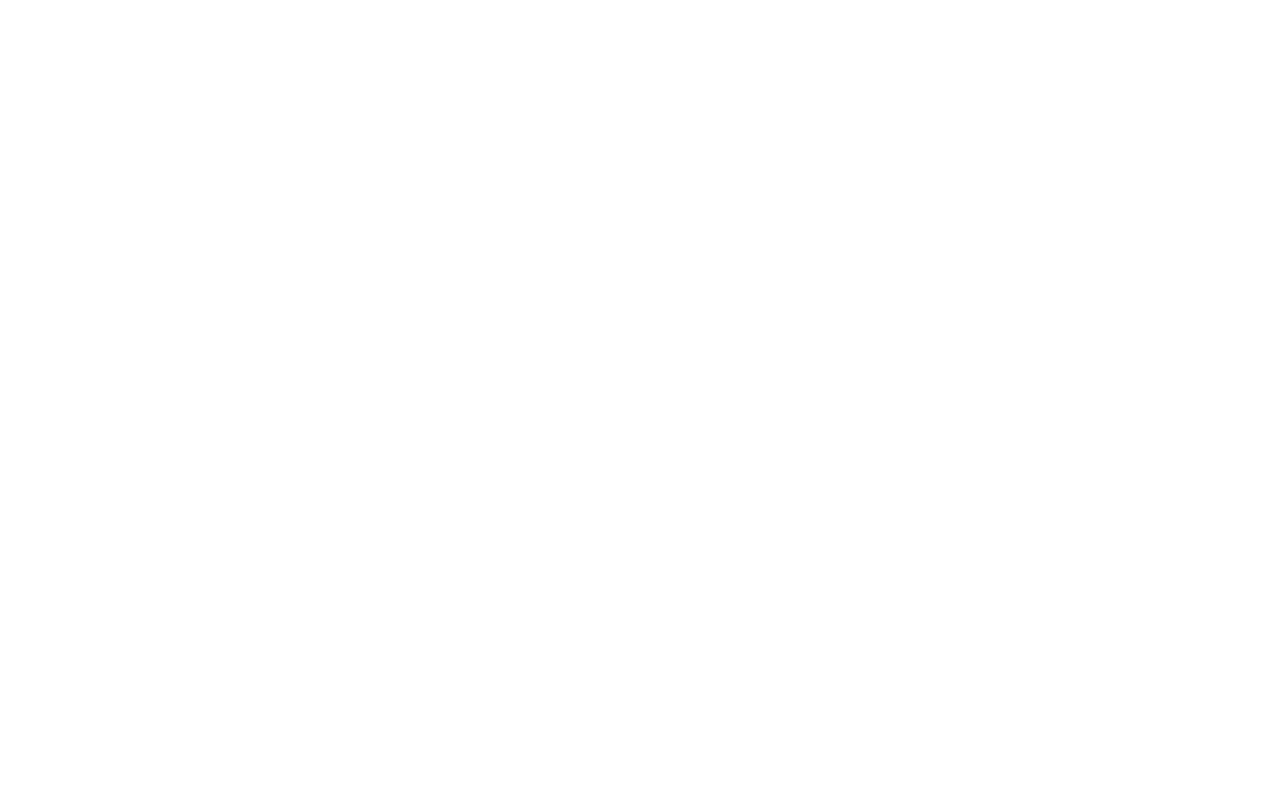
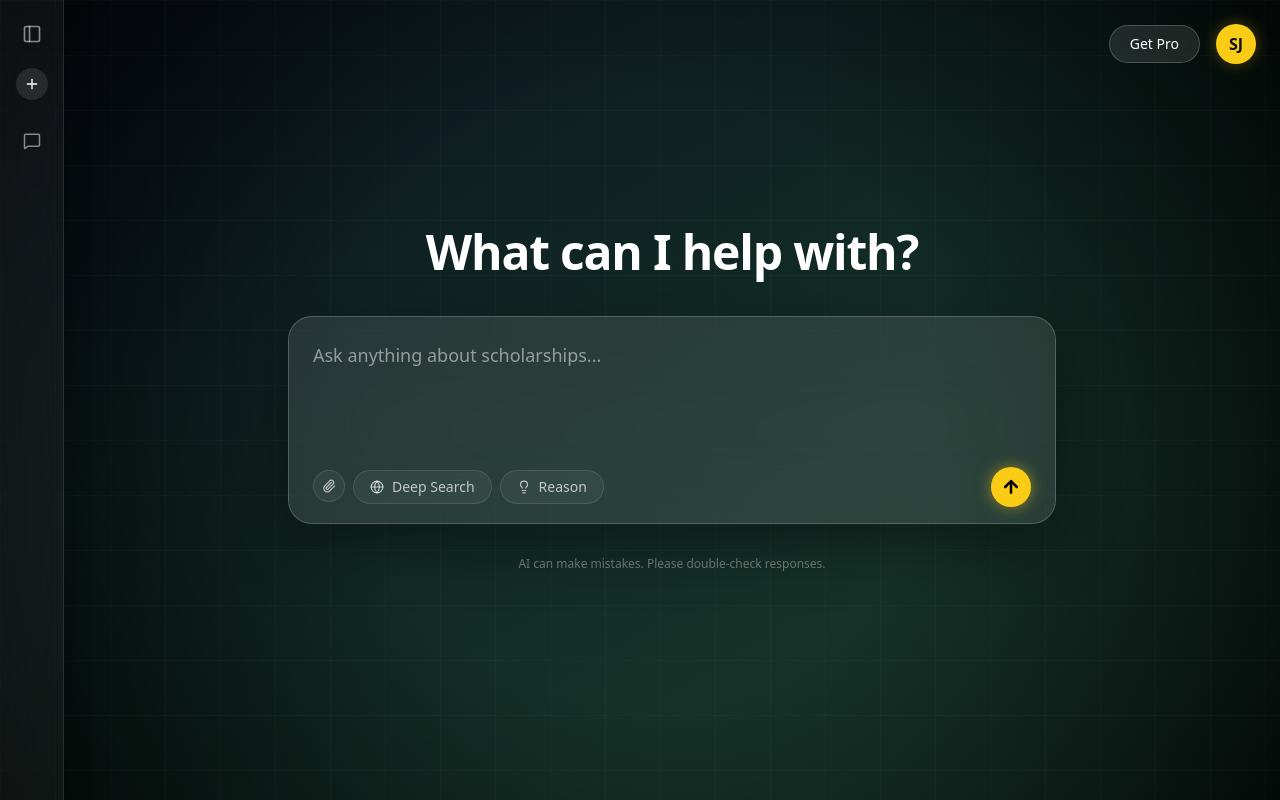
Before and after one commit to ParijaSharma/Vidyarthi_Sarthi, a React (Vite) app in the folder scholar-ai/: page /chat in a window 1280 px wide. Before the commit this address had no page. Built offline with nearby package versions, Linux system fonts and the light colour scheme.

Commit message:
fixed code

```diff
--- a/scholar-ai/src/App.jsx
+++ b/scholar-ai/src/App.jsx
@@ -4,7 +4,10 @@
 import AuthPanel from "./components/authPanel";
 import Dashboard from "./pages/dashboard";
 import Questions from "./pages/questions";
+import ChatPage from "./pages/chat";
+import DashboardLayout from "./layout/DashboardLayout";
 import { useState } from "react";
+
 import { BrowserRouter, Routes, Route } from "react-router-dom";
 
 /* Landing Page Component */
@@ -40,15 +43,17 @@
 /* Main App Router */
 function App() {
   return (
+    <Routes>
+      {/* Landing page */}
+      <Route path="/" element={<LandingPage />} />
 
-      <Routes>
-        <Route path="/" element={<LandingPage />} />
-        <Route path="/questions" element={<Questions />} />
-        <Route path="/dashboard" element={<Dashboard />} />
-      </Routes>
+      {/* Dashboard layout wrapper */}
+      <Route path="/dashboard" element={<DashboardLayout />}>
+        <Route index element={<Dashboard />} />
+      </Route>
 
-
+      <Route path="/chat" element={<ChatPage />} />
+    </Routes>
   );
 }
-
 export default App;
--- a/scholar-ai/src/components/Sidebar.jsx
+++ b/scholar-ai/src/components/Sidebar.jsx
@@ -8,15 +8,15 @@
   GraduationCap,
   Sparkles
 } from "lucide-react";
-
+import { useNavigate } from "react-router-dom";
 import React from "react";
 
 export default function Sidebar() {
     return (
-        <aside className="w-64 min-h-screen bg-white shadow-lg p-6">
+        <aside className="w-64 bg-white border-r border-gray-200  px-4 py-4">
 
             {/* LOGO AREA */}
-            <div className="flex items-center gap-3 mb-8 border-b w-full pb-2">
+            <div className="flex items-center gap-3 mb-4 border-b w-full pb-5">
                 <div className="w-10 h-10 rounded-xl
                                 bg-gradient-to-br from-yellow-300 to-yellow-500
                                 flex items-center justify-center shadow-md">
@@ -32,7 +32,7 @@
             <nav className="space-y-2.5">
                 <SidebarItem icon={<LayoutDashboard size={18}/>} label="Overview" />
                 <SidebarItem icon={<User size={18}/>} label="Profile" />
-                <SidebarItem icon={<Sparkles size={18}/>} label="AI chat" />
+                 <SidebarItem icon={<Sparkles size={18}/>} label="AI chat" path="/chat" />
                 <SidebarItem icon={<FileText size={18}/>} label="Applications" />
                 <SidebarItem icon={<Bell size={18}/>} label="Notifications" />
                 <SidebarItem icon={<Settings size={18}/>} label="Settings" />
@@ -42,9 +42,13 @@
         </aside>
     );
 }
-function SidebarItem({icon,label}) {
+function SidebarItem({ icon, label, path }) {
+  const navigate = useNavigate();
+
   return (
-        <div className="flex items-center gap-3 px-4 py-3 rounded-xl
+    <div
+      onClick={() => path && navigate(path)}
+      className="flex items-center gap-3 px-4 py-3 rounded-xl
                  text-gray-500 cursor-pointer
                  hover:bg-yellow-50 hover:text-yellow-600
                  transition-all duration-200">
--- /dev/null
+++ b/scholar-ai/src/layout/DashboardLayout.jsx
@@ -0,0 +1,20 @@
+import Sidebar from "../components/Sidebar";
+import Topbar from "../components/Topbar";
+import { Outlet } from "react-router-dom";
+
+export default function DashboardLayout() {
+  return (
+    <div className="flex min-h-screen bg-gray-100">
+
+      <Sidebar />
+
+      <div className="flex flex-col w-full">
+        <Topbar />
+        <div className="">
+          <Outlet />
+        </div>
+      </div>
+
+    </div>
+  );
+}
--- /dev/null
+++ b/scholar-ai/src/pages/chat.jsx
@@ -0,0 +1,73 @@
+import React from 'react';
+import { Paperclip, Globe, Lightbulb, ArrowUp, PanelLeft, Plus, MessageSquare } from 'lucide-react';
+
+export default function ChatPage() {
+  return (
+    <div className="w-full flex bg-gradient-to-br from-[#0b1220] via-[#112a24] to-[#1a3d2f] text-white relative overflow-hidden">
+
+      {/* Background Gradients & Grid */}
+      <div className="pointer-events-none absolute inset-0 bg-[radial-gradient(circle_at_center,transparent_40%,rgba(0,0,0,0.85))] z-0" />
+      <div className="absolute inset-0 glass-grid opacity-30 z-0"></div>
+
+      {/* Minimal Sidebar (Like the screenshot) */}
+      <div className="w-16 h-screen border-r border-white/10 flex flex-col items-center py-6 gap-6 bg-white/5 backdrop-blur-xl z-10 shadow-[4px_0_24px_rgba(0,0,0,0.2)]">
+        <button className="text-white/50 hover:text-white transition-colors"><PanelLeft size={20}/></button>
+        <button className="w-8 h-8 rounded-full bg-white/10 hover:bg-white/20 flex items-center justify-center transition-colors"><Plus size={16}/></button>
+        <button className="text-white/50 hover:text-white transition-colors mt-2"><MessageSquare size={18}/></button>
+      </div>
+
+      {/* Top Right Header Elements */}
+      <div className="absolute top-6 right-6 flex items-center gap-4 z-10">
+        <button className="bg-white/10 backdrop-blur-md border border-white/20 px-5 py-2 rounded-full text-sm font-medium hover:bg-white/20 transition-all">
+          Get Pro
+        </button>
+        <div className="w-10 h-10 rounded-full bg-yellow-400 text-[#0b1220] flex items-center justify-center font-bold shadow-[0_0_15px_rgba(250,204,21,0.3)]">
+          SJ
+        </div>
+      </div>
+
+      {/* Main Centered Content */}
+      <div className="flex-1 flex flex-col items-center justify-center px-4 z-10 relative">
+        <h1 className="text-4xl md:text-5xl font-bold mb-10 tracking-tight">
+          What can I help with?
+        </h1>
+
+        {/* Big Glass Input Container */}
+        <div className="w-full max-w-3xl bg-white/10 backdrop-blur-2xl border border-white/20 rounded-3xl p-4 shadow-[0_20px_60px_rgba(0,0,0,0.4)] transition-all focus-within:bg-white/[0.12] focus-within:border-white/30">
+
+          <textarea
+            placeholder="Ask anything about scholarships..."
+            className="w-full bg-transparent text-white placeholder-white/50 text-lg resize-none outline-none min-h-[120px] p-2"
+          ></textarea>
+
+          {/* Action Buttons inside Input */}
+          <div className="flex justify-between items-center mt-2 px-2">
+            <div className="flex flex-wrap gap-2">
+              <button className="flex items-center justify-center w-8 h-8 rounded-full bg-white/5 border border-white/10 text-white/70 hover:bg-white/15 hover:text-white transition-all">
+                <Paperclip size={14} />
+              </button>
+              <button className="flex items-center gap-2 px-4 py-1.5 rounded-full bg-white/5 border border-white/10 text-sm font-medium text-white/70 hover:bg-white/15 hover:text-white transition-all">
+                <Globe size={14} /> Deep Search
+              </button>
+              <button className="flex items-center gap-2 px-4 py-1.5 rounded-full bg-white/5 border border-white/10 text-sm font-medium text-white/70 hover:bg-white/15 hover:text-white transition-all">
+                <Lightbulb size={14} /> Reason
+              </button>
+            </div>
+
+            {/* Send Button */}
+            <button className="w-10 h-10 rounded-full bg-yellow-400 hover:bg-yellow-500 text-black flex items-center justify-center shadow-[0_0_15px_rgba(250,204,21,0.5)] transition-transform hover:scale-105">
+              <ArrowUp size={20} className="stroke-[3]" />
+            </button>
+          </div>
+
+        </div>
+
+        {/* Footer Text */}
+        <div className="mt-8 text-center flex flex-col items-center gap-3">
+           <p className="text-xs text-white/40">AI can make mistakes. Please double-check responses.</p>
+        </div>
+      </div>
+
+    </div>
+  );
+}
--- a/scholar-ai/src/pages/dashboard.jsx
+++ b/scholar-ai/src/pages/dashboard.jsx
@@ -1,12 +1,13 @@
 import React from 'react';
-import  Sidebar from '../components/Sidebar';
-import  Topbar from '../components/Topbar';
+// import  Sidebar from '../components/Sidebar';
+// import  Topbar from '../components/Topbar';
 import  StatCard from '../components/StatCard';
 import ScholarshipSection from '../components/ScholarshipSection';
 import { GraduationCap, FileText, Trophy, Clock } from "lucide-react";
 import Questions from "./questions";
 import { useState , useEffect} from "react";
-import { useNavigate } from "react-router-dom";
+// import { Outlet } from "react-router-dom";
+// import { useNavigate } from "react-router-dom";
 export default function Dashboard() {
     //const [isPersonalized, setIsPersonalized] = useState(false);
     const [userProfile, setUserProfile] = useState(null);
@@ -28,33 +29,30 @@
     // };
 
     return (
-        <div className="flex min-h-screen bg-gray-100">
+        <>
 
             {/* side bar */}
-            <div className="flex min-h-screen bg-gray-100 border-r border-gray-200">
+            {/* <div className="flex min-h-screen bg-gray-100 border-r border-gray-200">
             <Sidebar/>
-            </div>
+            </div> */}
 
             {/* searchbar and notifications */}
-            <div className='flex flex-col w-full'>
-              <Topbar/>
+            {/* <div className='flex flex-col w-full'>
+              <Topbar/> */}
 
-            <div className="mt-6 px-6">
                 {!userProfile ? (
                     <Questions  onComplete={(profile) => setUserProfile(profile)} />
                 ):(
                  <>
-                {/* welcome heading */}
-
                     <h1
-                    className="text-3xl font-bold text-gray-800">
+                    className="text-3xl px-4 py-4 font-bold text-gray-800">
                         {userProfile
                         ?`Welcome back!`
                         : "Welcome back, Sarah!"}
 
                     </h1>
 
-                    <p className="text-gray-500 mt-1">
+                    <p className="text-gray-500 px-4 mt-1">
                         Showing scholarships for <b>{userProfile.stream}</b> students
                         aiming for <b>{userProfile.aspiration}</b>.
                     </p>
@@ -65,6 +63,7 @@
                         title="Total Scholarships"
                         value="120"
                         icon={<GraduationCap size={22}/>}
+                        color="bg-blue-600 text-white"
                     />
 
                     <StatCard
@@ -94,8 +93,6 @@
                 </div>
                  </>
                 )}
-            </div>
-        </div>
-        </div>
+                </>
     );
 }
```
Lines whose indentation alone changed are shown as unchanged.
